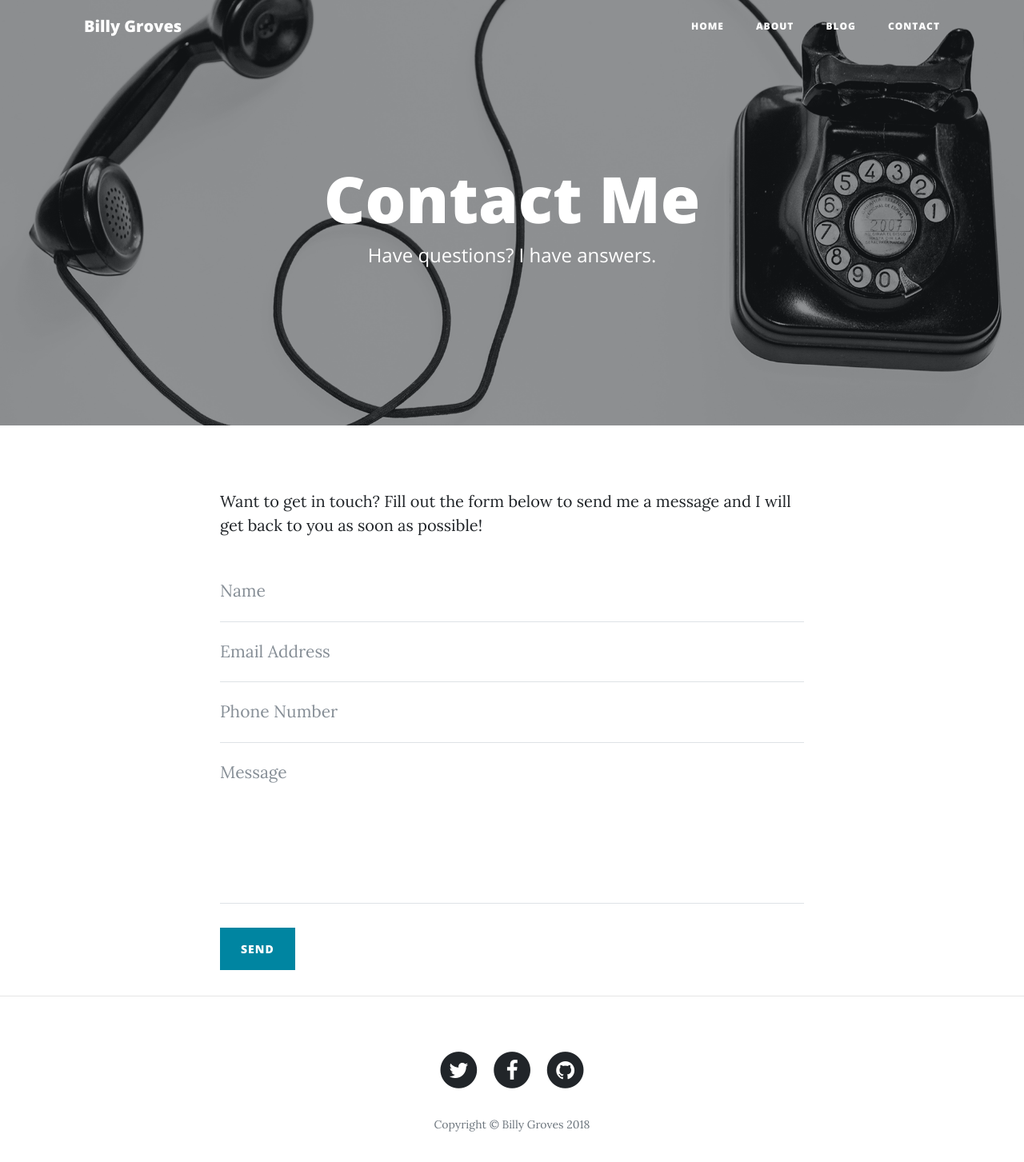
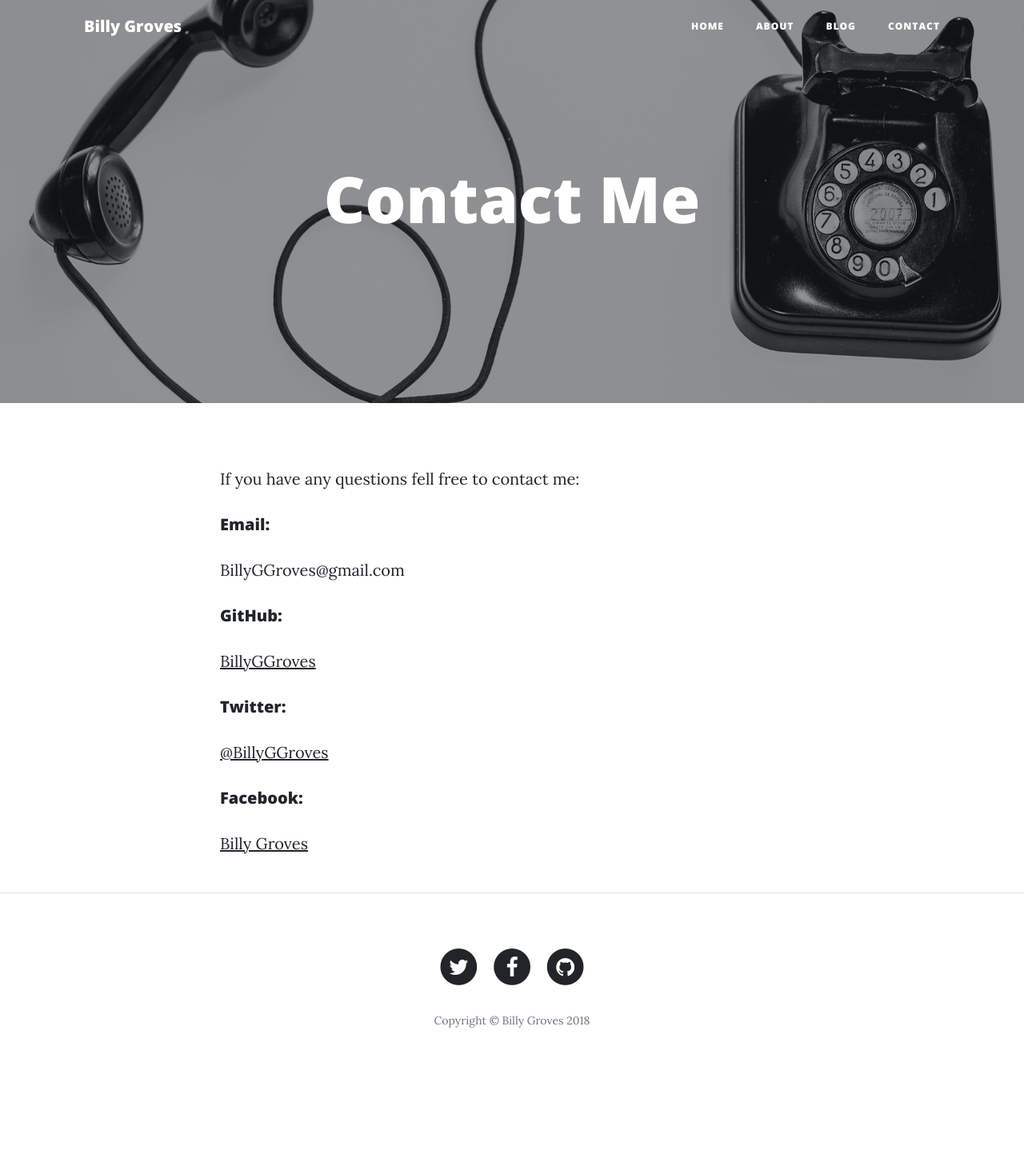
Before and after one commit to billyggroves/myBlog, a Flask app: template templates/contact.html in a window 1280 px wide. Shown: the top 1453 px of the page at 80% size. After the commit the page ends 1285 px from the top, so only its background shows below. Run offline with Flask 2, Linux system fonts and the light colour scheme; the template is opened without the code that fills it, so the values that code supplies are empty; some libraries are stand-ins or nearby versions.

```diff
--- a/templates/allPosts.html
+++ b/templates/allPosts.html
@@ -38,7 +38,7 @@
                   <a href="/about">Bill Groves</a>
                   on March 3st, 2018</p>
               </div>
-              <div class="post-preview">
+              <!-- <div class="post-preview">
                 <a href="/blog/prospectroulette">
                   <h2 class="post-title">
                       Prospect Roulette
@@ -63,7 +63,7 @@
               <p class="post-meta">Posted by
                 <a href="/about">Bill Groves</a>
                 on March 1st, 2018</p>
-            </div>
+            </div> -->
           <hr>
         </div>
       </div>
--- a/templates/contact.html
+++ b/templates/contact.html
@@ -19,7 +19,6 @@
           <div class="col-lg-8 col-md-10 mx-auto">
             <div class="page-heading">
               <h1>Contact Me</h1>
-              <span class="subheading">Have questions? I have answers.</span>
             </div>
           </div>
         </div>
@@ -30,45 +29,15 @@
     <div class="container">
       <div class="row">
         <div class="col-lg-8 col-md-10 mx-auto">
-          <p>Want to get in touch? Fill out the form below to send me a message and I will get back to you as soon as possible!</p>
-          <!-- Contact Form - Enter your email address on line 19 of the mail/contact_me.php file to make this form work. -->
-          <!-- WARNING: Some web hosts do not allow emails to be sent through forms to common mail hosts like Gmail or Yahoo. It's recommended that you use a private domain email address! -->
-          <!-- To use the contact form, your site must be on a live web host with PHP! The form will not work locally! -->
-          <form name="sentMessage" id="contactForm" novalidate>
-            <div class="control-group">
-              <div class="form-group floating-label-form-group controls">
-                <label>Name</label>
-                <input type="text" class="form-control" placeholder="Name" id="name" required data-validation-required-message="Please enter your name.">
-                <p class="help-block text-danger"></p>
-              </div>
-            </div>
-            <div class="control-group">
-              <div class="form-group floating-label-form-group controls">
-                <label>Email Address</label>
-                <input type="email" class="form-control" placeholder="Email Address" id="email" required data-validation-required-message="Please enter your email address.">
-                <p class="help-block text-danger"></p>
-              </div>
-            </div>
-            <div class="control-group">
-              <div class="form-group col-xs-12 floating-label-form-group controls">
-                <label>Phone Number</label>
-                <input type="tel" class="form-control" placeholder="Phone Number" id="phone" required data-validation-required-message="Please enter your phone number.">
-                <p class="help-block text-danger"></p>
-              </div>
-            </div>
-            <div class="control-group">
-              <div class="form-group floating-label-form-group controls">
-                <label>Message</label>
-                <textarea rows="5" class="form-control" placeholder="Message" id="message" required data-validation-required-message="Please enter a message."></textarea>
-                <p class="help-block text-danger"></p>
-              </div>
-            </div>
-            <br>
-            <div id="success"></div>
-            <div class="form-group">
-              <button type="submit" class="btn btn-primary" id="sendMessageButton">Send</button>
-            </div>
-          </form>
+          <p>If you have any questions fell free to contact me:</p>
+          <h5>Email:</h5>
+          <p>BillyGGroves@gmail.com</p>
+          <h5>GitHub:</h5>
+          <p><a href="https://github.com/billyggroves">BillyGGroves</a></p>
+          <h5>Twitter:</h5>
+          <p><a href="https://twitter.com/BillyGGroves">@BillyGGroves</a></p>
+          <h5>Facebook:</h5>
+          <p><a href="https://www.facebook.com/billy.groves2">Billy Groves</a></p>
         </div>
       </div>
     </div>
--- a/templates/blogPosts/prospectRoulette.html
+++ b/templates/unReleasedPosts/prospectRoulette.html
@@ -7,7 +7,7 @@
 {% block main %}
 
     <!-- Page Header -->
-    <header class="masthead" style="background-image: url('/static/img/gambling-2001129_1920.jpg')">
+    <header class="masthead" style="background-image: url('/static/img/blogPosts/prospectRoulettePost/gambling-2001129_1920.jpg')">
       <div class="overlay"></div>
       <div class="container">
         <div class="row">
--- a/templates/blogPosts/scoreCard.html
+++ b/templates/unReleasedPosts/scoreCard.html
@@ -7,7 +7,7 @@
 {% block main %}
 
     <!-- Page Header -->
-    <header class="masthead" style="background-image: url('/static/img/BACKGR1.JPG')">
+    <header class="masthead" style="background-image: url('/static/img/blogPosts/scoreCardPost/BACKGR1.JPG')">
       <div class="overlay"></div>
       <div class="container">
         <div class="row">
```
Also changed, not shown: templates/blogPosts/myBlog.html (+12 -10 lines), templates/index.html (+4 -4 lines), static/img/000.jpg (deleted), static/img/010.jpg (deleted), static/img/blogPosts/myBlogPost/blogFunction.PNG (renamed from static/img/blogFunction.PNG), static/img/blogPosts/myBlogPost/cssStruct.PNG (renamed from static/img/cssStruct.PNG), static/img/blogPosts/myBlogPost/fileStruct.PNG (renamed from static/img/fileStruct.PNG), static/img/blogPosts/myBlogPost/myBlogPostBG.png (added), static/img/blogPosts/myBlogPost/tempExtended.PNG (renamed from static/img/tempExtended.PNG), static/img/blogPosts/prospectRoulettePost/gambling-2001129_1920.jpg (renamed from static/img/gambling-2001129_1920.jpg), static/img/blogPosts/scoreCardPost/BACKGR1.JPG (renamed from static/img/BACKGR1.JPG).
